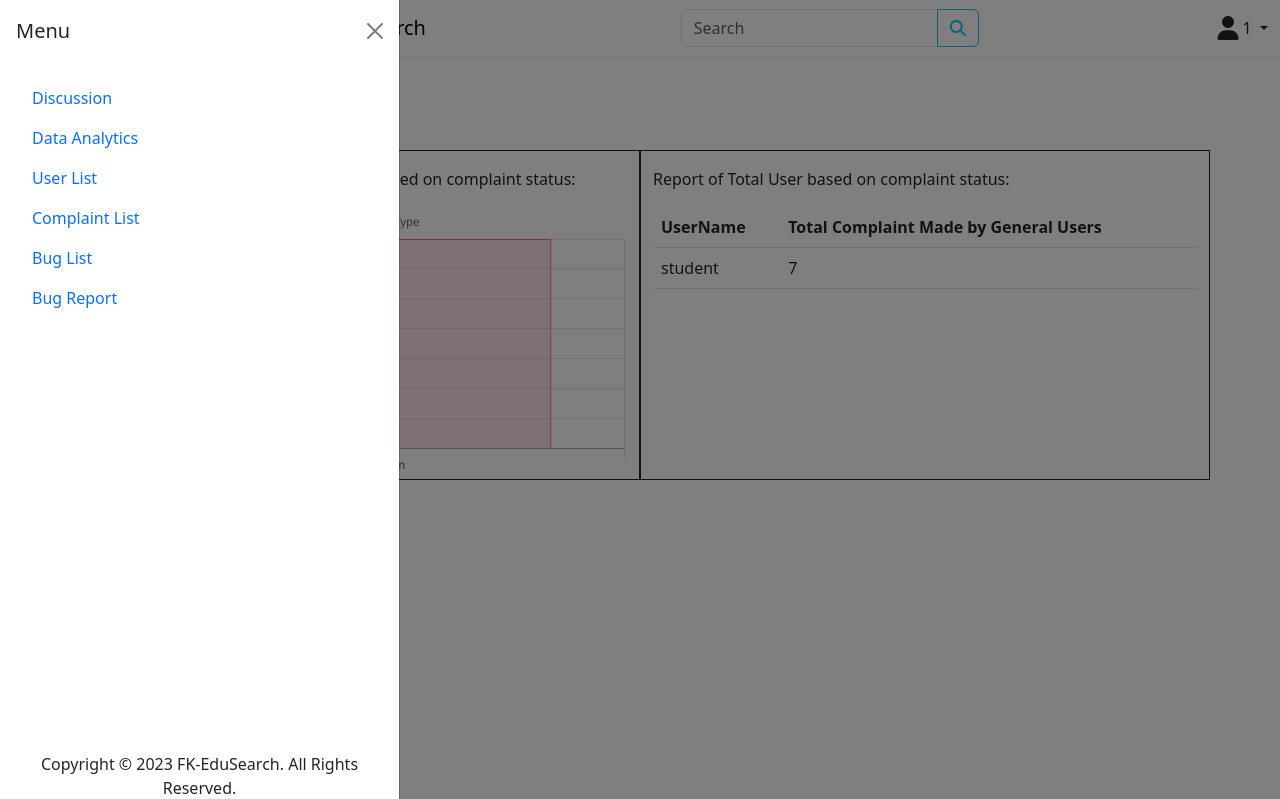
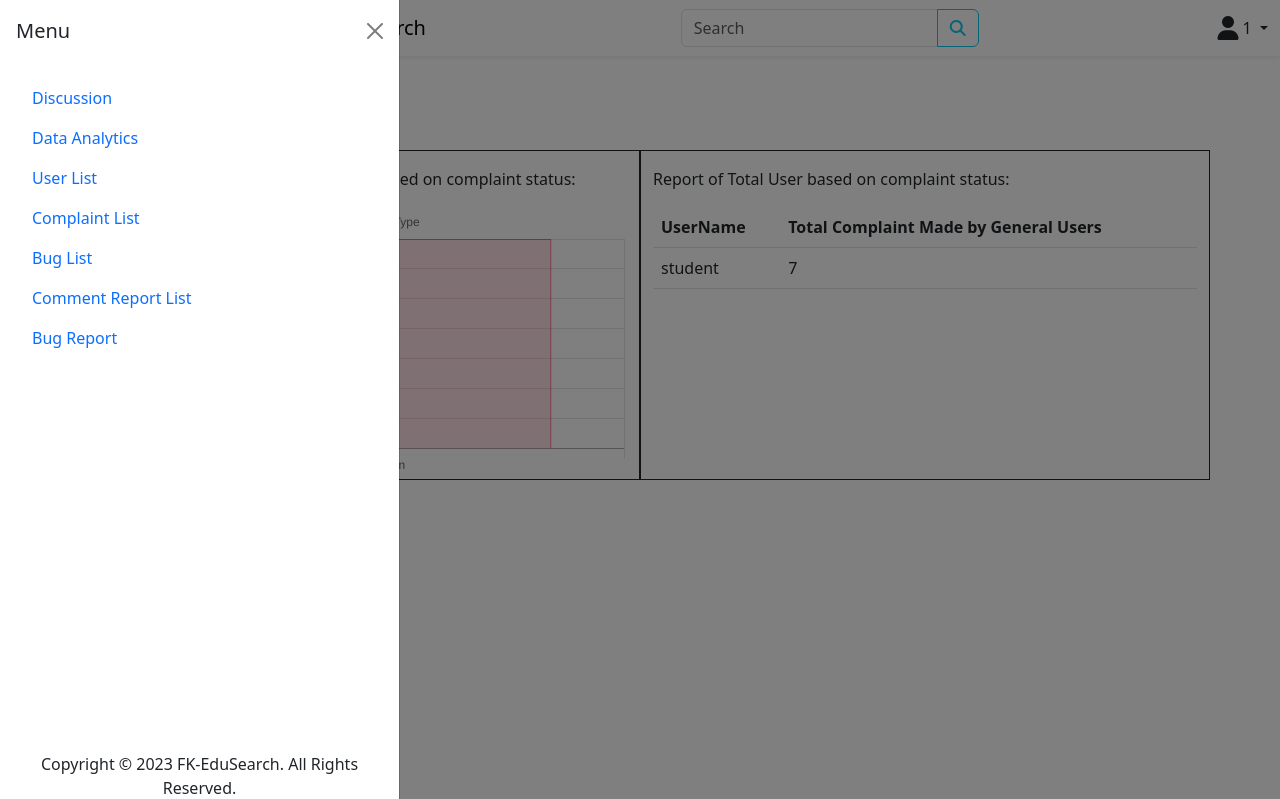
Before and after one commit to zhaolinlau/FK-EduSearch, a PHP site: page /AdminComplaintReport.php in a window 1280 px wide, after a click that opens the changed part. Shown: the top 799 px of the page. Run offline with PHP 8.4, Linux system fonts and the light colour scheme; a user stored in the database is signed in; data comes from the database, SQL or seed files in the repository; some libraries are stand-ins or nearby versions.

Commit message:
Link a new nav: CommentReportList

```diff
--- a/layouts/navbar.php
+++ b/layouts/navbar.php
@@ -53,6 +53,7 @@
 				<a class="nav-link" id="user_list" href="./user_list.php">User List</a>
 				<a class="nav-link" id="complaint_list" href="./AdminUpdateStatus.php">Complaint List</a>
 				<a class="nav-link" id="bug_list" href="./bug_list.php">Bug List</a>
+        <a class="nav-link" id="commentreportlist" href="./CommentReportList.php">Comment Report List</a>
 			<?php
 			elseif (isset($_SESSION["expert"])) :
 			?>
```
